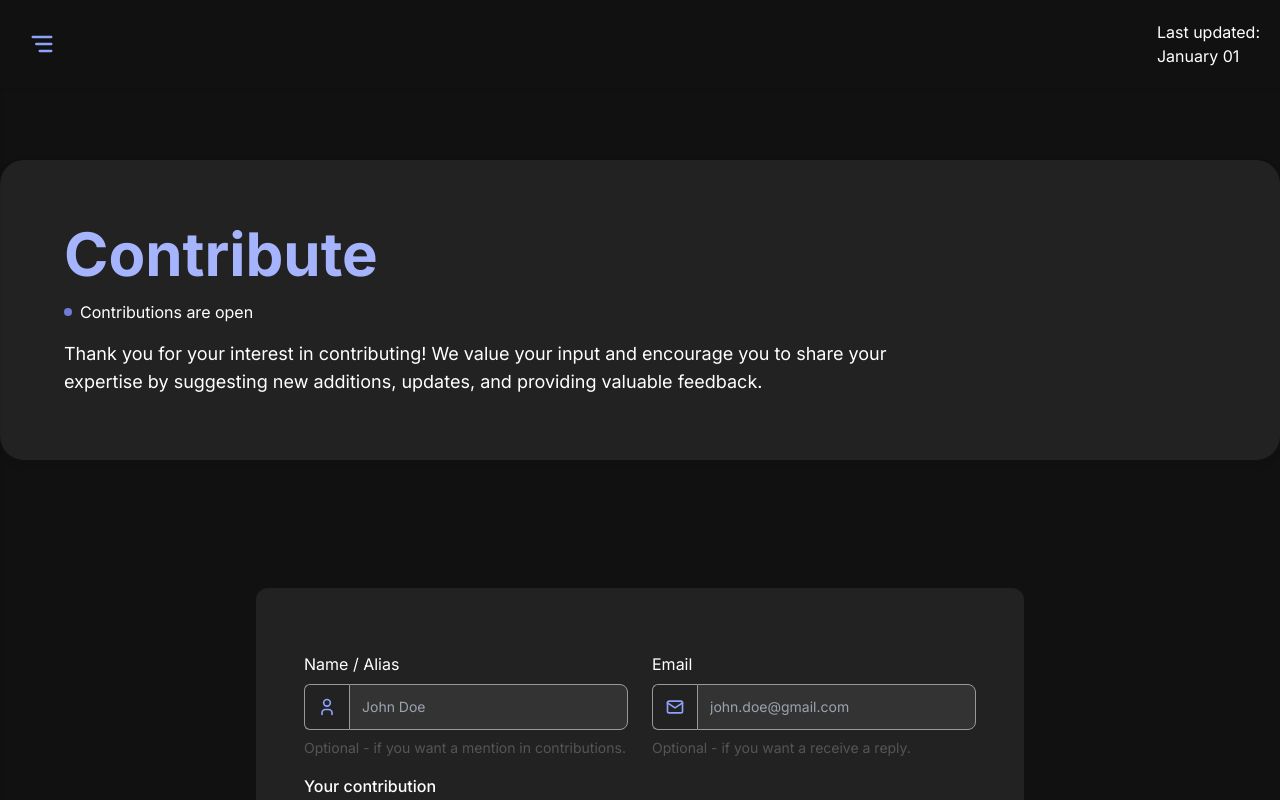
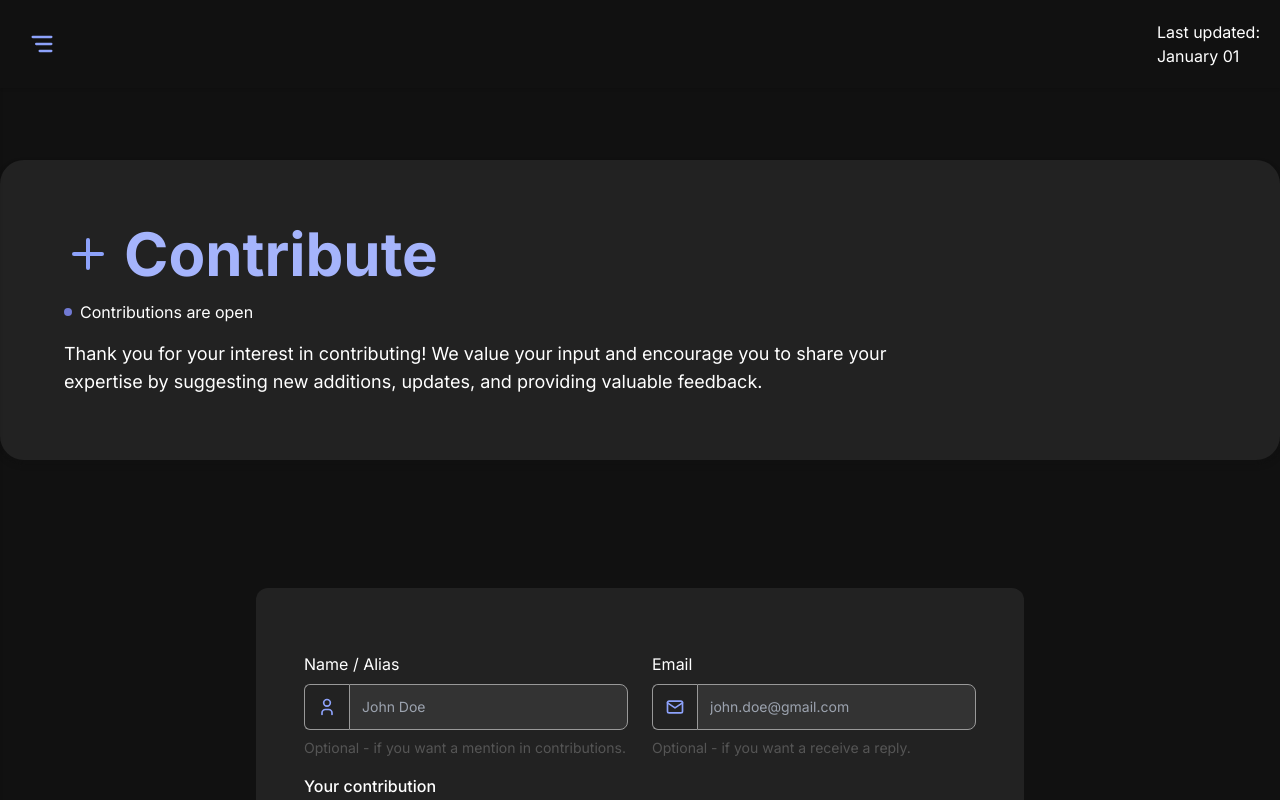
Before and after one commit to stefanicjuraj/it-croatia, a React (Vite) app: page /contribute in a window 1280 px wide. Shown: the top 800 px of the page. Built offline with nearby package versions, Linux system fonts and the light colour scheme; no server answers.

Commit message:
style(components): add contribute icon to Contribute Header

```diff
--- a/src/components/Contribute/Header.tsx
+++ b/src/components/Contribute/Header.tsx
@@ -1,8 +1,10 @@
+import contribute from "/assets/icons/contribute.svg";
 
 export default function Header() {
     return (
         <header className="max-w-screen-xl mx-auto mt-40 mb-16 sm:p-16 px-8 py-12 bg-[#222] rounded-3xl text-left shadow-md shadow-[#111]">
             <div className="flex items-center">
+                <img src={contribute} className="sm:w-12 w-9 mr-3" alt="Community icon" />
                 <h1 className="text-4xl font-bold text-indigo-300 sm:text-6xl">
                     Contribute
                 </h1>
```
